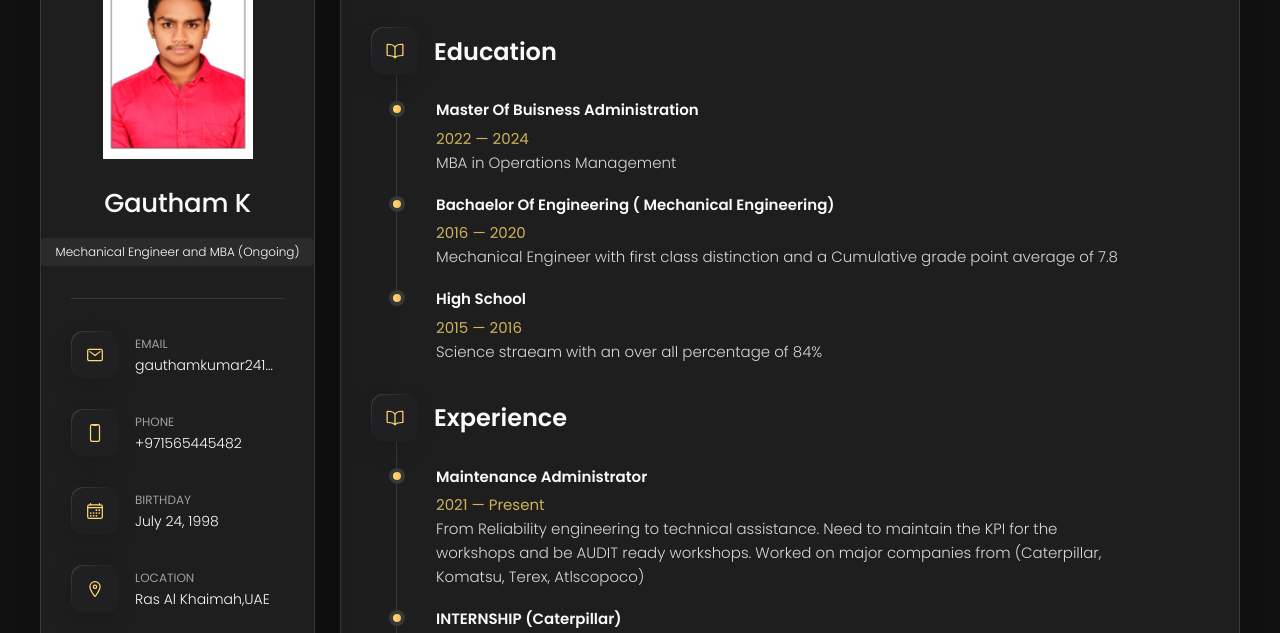
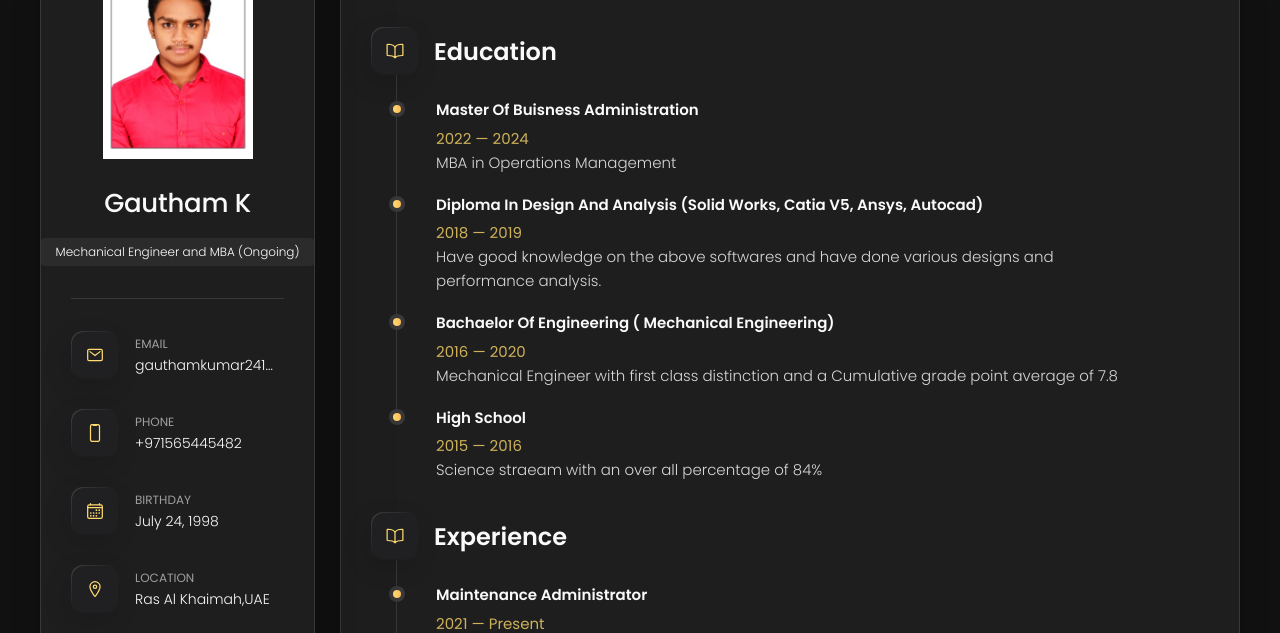
Before and after one commit to kumargautham/PORTFOLIO, a plain HTML site: page index.html in a window 1280 px wide. Both pictures are taken after a click on the button "Resume". Shown: the part 162-795 px from the top of the page. Drawn offline with nearby package versions, Linux system fonts and the light colour scheme.

Commit message:
Update index.html

```diff
--- a/index.html
+++ b/index.html
@@ -489,6 +489,17 @@
 
               <p class="timeline-text">
                 MBA in Operations Management
+              </p>
+
+            </li>
+            <li class="timeline-item">
+
+              <h4 class="h4 timeline-item-title">Diploma in Design and Analysis (Solid works, Catia v5, Ansys, Autocad) </h4>
+
+              <span>2018 — 2019</span>
+
+              <p class="timeline-text">
+                Have good knowledge on the above softwares and have done various designs and performance analysis.
               </p>
 
             </li>
```
